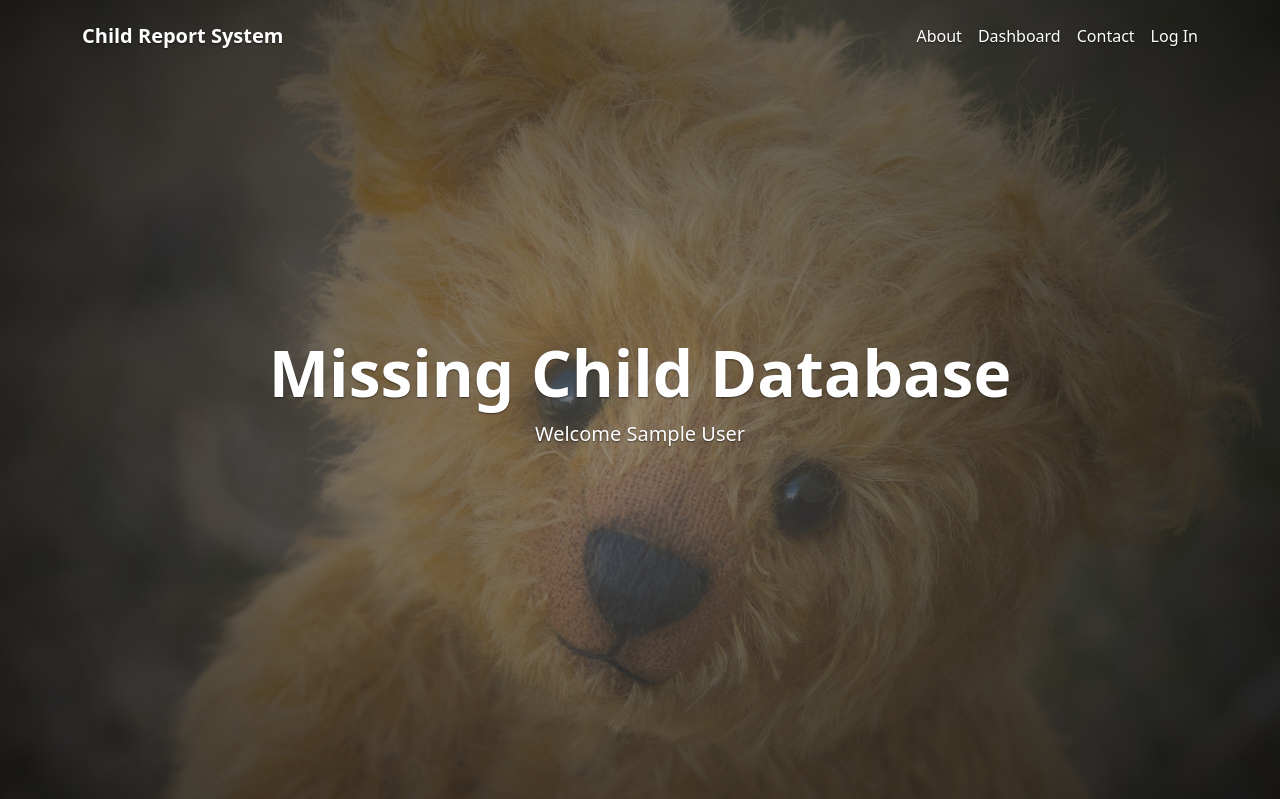
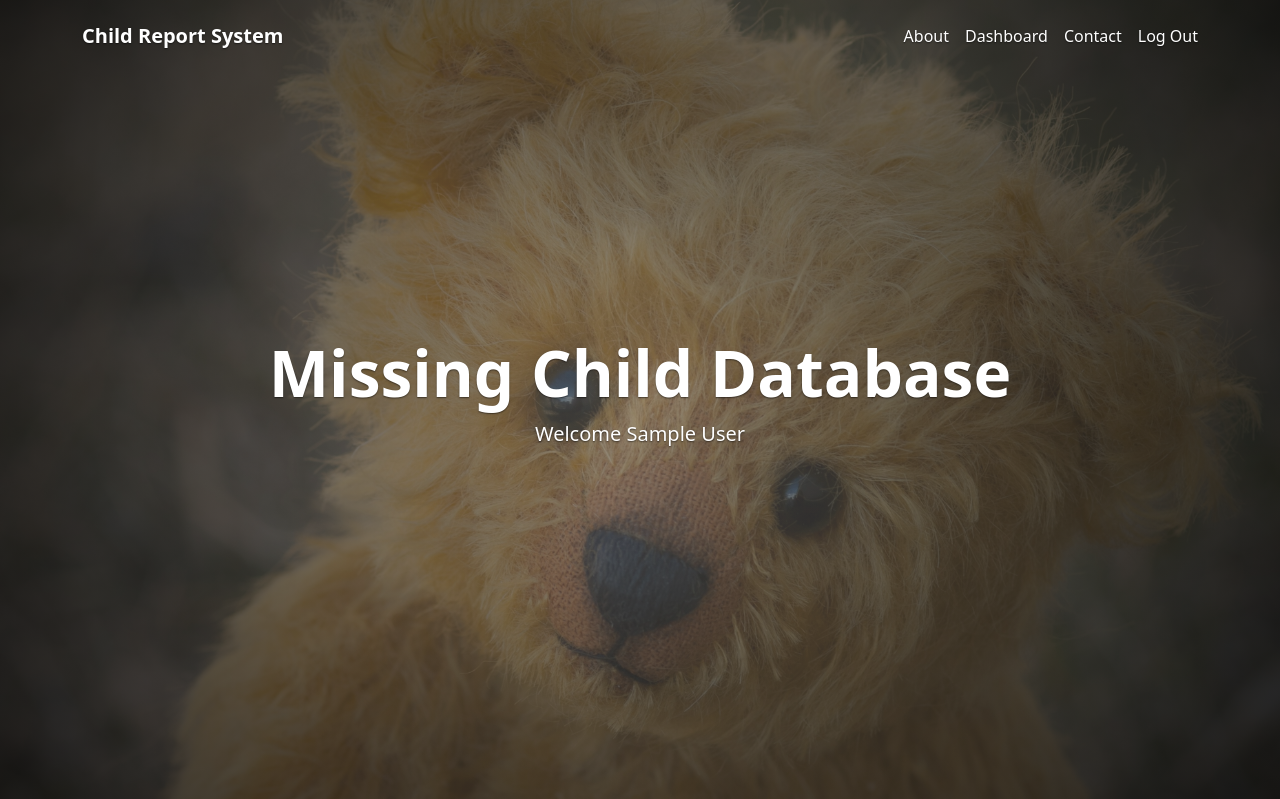
Before and after one commit to LeviUdoh-17/ChildAlertHub, a Flask app: page /dashboard in a window 1280 px wide. Shown: the top 799 px of the page. Run offline with Flask 3, Linux system fonts and the light colour scheme; the visitor is signed in with stand-in values (Sample User, id 1); data comes from the database, SQL or seed files in the repository; data that the repository does not hold is empty.

Commit message:
Update navigation to change "Log In" link to "Log Out"

```diff
--- a/templates/dashboard.html
+++ b/templates/dashboard.html
@@ -39,7 +39,7 @@
                           <a class="nav-link" href="#Contact">Contact</a>
                       </li>
                       <li class="nav-item">
-                          <a class="nav-link" href="/login">Log In</a>
+                          <a class="nav-link" href="/logout">Log Out</a>
                       </li>
                   </ul>
               </div>
```
